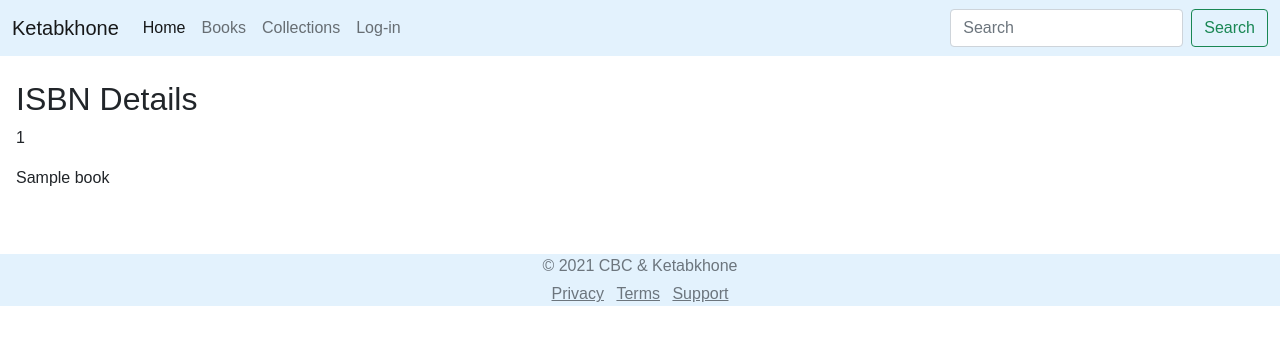
After one commit to Rahimz/ketab, a Django app: page /isbn/1 in a window 1280 px wide. The commit adds this page. Shown: the top 345 px of the page. Run offline with Django 3.2, Linux system fonts and the light colour scheme; tables that the repository leaves empty hold one stand-in row (values such as "Sample post"); parts of the project's set-up code (start-up, migrations or seed data) failed here and were passed over; some libraries are stand-ins or nearby versions.

Commit message:
the isbn list and details added

```diff
--- a/ketab/books/models.py
+++ b/ketab/books/models.py
@@ -4,6 +4,9 @@ from django.urls import reverse
 
 class ISBN(models.Model):
     code = models.IntegerField(unique=True)
+
+    def get_absolute_url(self):
+        return reverse('isbn_detail', args=[self.pk])
 
     def __str__(self):
         return str(self.code)
--- a/ketab/books/templates/base.html
+++ b/ketab/books/templates/base.html
@@ -61,8 +61,8 @@
                         <ul class="dropdown-menu" aria-labelledby="navbarDropdown">
                             <li><a class="dropdown-item" href="{% url 'isbn_list' %}">ISBN List</a></li>
                             <li><a class="dropdown-item" href="{% url 'isbn-create' %}">Add ISBN</a></li>
-                            <li><a class="dropdown-item" href="{% url 'isbn-create' %}">Update ISBN</a></li>
-                            <li><a class="dropdown-item" href="{% url 'isbn-create' %}">Delete ISBN</a></li>
+                            <li><a class="dropdown-item disabled" href="#">Update ISBN</a></li>
+                            <li><a class="dropdown-item disabled" href="#">Delete ISBN</a></li>
                             <li>
                                 <hr class="dropdown-divider">
                             </li>
--- /dev/null
+++ b/ketab/books/templates/books/isbn_detail.html
@@ -0,0 +1,18 @@
+{% extends "base.html" %}
+
+{% block body %}
+<div>
+    <h2>ISBN Details</h2>
+    <p>{{ isbn }}
+        {% comment %}
+        <!--   The button disabled because editing something related to url is cause some problems     -->
+        <a class="btn btn-outline-secondary" href="{% url 'isbn_update' isbn %}">Update ISBN</a>
+        {% endcomment %}
+    </p>
+    {% if book %}
+    {{ book.name }}
+    {% else %}
+    <p>There is no book related to this ISBN </p>
+    {% endif %}
+</div>
+{% endblock %}
--- a/ketab/books/templates/books/isbn_list.html
+++ b/ketab/books/templates/books/isbn_list.html
@@ -4,7 +4,7 @@
 <h2>ISBN</h2>
 <ul>
     {% for isbn in object_list %}
-    <li>{{ isbn.code }}</li>
+    <li><a href="{% url 'isbn_detail' isbn.code %}">{{ isbn.code }}</a></li>
     {% endfor %}
 </ul>
 {% endblock %}
--- a/ketab/books/urls.py
+++ b/ketab/books/urls.py
@@ -11,7 +11,8 @@ urlpatterns = [
     path('books/collections/<int:pk>/', views.collectiondetail, name='collectiondetail'),
 
     path('isbn/', views.IsbnList.as_view(), name='isbn_list'),
+    path('isbn/<int:isbn>', views.IsbnDetail, name='isbn_detail'),
     path('isbn/create/', views.IsbnCreate.as_view(), name='isbn-create'),
-    path('isbn/<int:pk>/update/', views.IsbnUpdate.as_view(), name='isbn-update'),
-    path('isbn/<int:pk>/delete/', views.IsbnDelete.as_view(), name='isbn-delete'),
+    path('isbn/<int:isbn>/update/', views.IsbnUpdate, name='isbn_update'),
+    path('isbn/<int:isbn>/delete/', views.IsbnDelete, name='isbn_delete'),
     ]
--- a/ketab/books/views.py
+++ b/ketab/books/views.py
@@ -1,9 +1,10 @@
 from django.shortcuts import render, get_object_or_404
 from django.views.generic.edit import CreateView, UpdateView, DeleteView
-from django.views.generic import ListView
+from django.views.generic import ListView, DetailView
 from django.urls import reverse_lazy
 from django.http import HttpResponse
 from .models import Book, Author, Critique, Collection, ISBN, Market, Shoora
+from .forms import IsbnFormUpdate
 
 
 def home(request):
@@ -62,18 +63,59 @@ class IsbnList(ListView):
     model = ISBN
 
 
+def IsbnDetail(request, isbn):
+    isbn = get_object_or_404(ISBN,
+                             code=isbn)
+    try:
+        book = Book.objects.get(isbn=isbn)
+    except Book.DoesNotExist:
+        book = None
+
+    return render(request,
+                  'books/isbn_detail.html',
+                  {'isbn': isbn,
+                   'book': book})
+
+
+
 class IsbnCreate(CreateView):
     model = ISBN
     fields = '__all__'
-    success_url = reverse_lazy('booklist')
+    success_url = reverse_lazy('isbn_list')
 
 
-class IsbnUpdate(UpdateView):
-    model = ISBN
-    fields = '__all__'
-    success_url = reverse_lazy('booklist')
+def IsbnUpdate(request, isbn):
+    # TODO: I want to make a feature for staffs to edit isbn
+    # the problem is when you edit the isbn and update it the url
+    # is not exist so it could not find the isbn_detail.
+    # so the url should use a solid way
+    isbn_instance = get_object_or_404(ISBN, code=isbn)
+
+
+    if request.method == 'POST':
+        form = IsbnFormUpdate(instance=isbn_instance,
+                              data=request.POST)
+        if form.is_valid():
+            new_isbn = form.save(commit=False)
+            new_isbn.code = form.isbn
+            new_isbn.save()
+            return render(request,
+                          'books/isbn_detail.html',
+                          {'isbn': new_isbn})
+
+    else:
+        form = IsbnFormUpdate(instance=isbn_instance)
+    return render(request,
+                  'books/isbn_update.html',
+                  {'form': form})
+
+
 
 
 class IsbnDelete(DeleteView):
     model = ISBN
-    success_url = reverse_lazy('booklist')
+    success_url = reverse_lazy('isbn_list')
+
+
+class AuthorList(ListView):
+    model = Author
```
Also changed, not shown: ketab/books/forms.py (+7 -0 lines), ketab/books/templates/books/isbn_update.html (added, +16 -0 lines).
